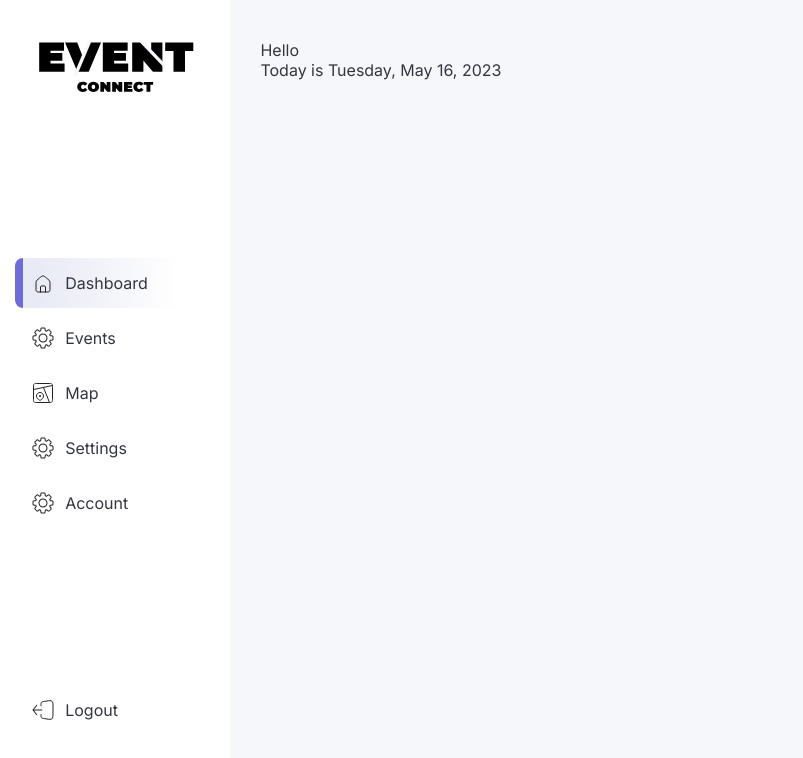
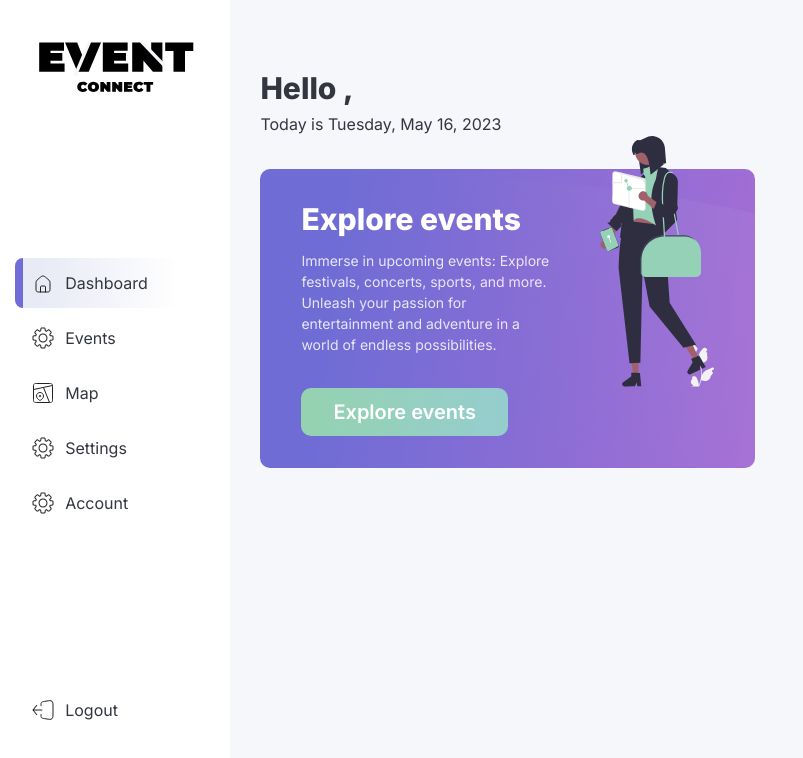
Before and after one commit to KarolinaAugustyniak/React-Events-App, a React (Vite) app in the folder react/: page /dashboard in a window 1280 px wide. Shown: the top 758 px of the page, without its empty margins (0-803 px from the left). Built offline with nearby package versions, Linux system fonts and the light colour scheme; no server answers; sample sign-in values are in the browser's storage.

Commit message:
Add EventsCta component

```diff
--- /dev/null
+++ b/react/src/components/EventsCta.jsx
@@ -0,0 +1,21 @@
+import React from "react";
+import Image from "../assets/img/undraw_travel_plans.svg";
+import { Link } from "react-router-dom";
+
+export default function EventsCta() {
+    return (
+        <div className="events-cta">
+            <div className="events-cta__content">
+                <h1 className=" title title--30">Explore events</h1>
+                <p className="events-cta__text">
+                    Immerse in upcoming events: Explore festivals, concerts, sports, and more. Unleash your passion for
+                    entertainment and adventure in a world of endless possibilities.
+                </p>
+                <Link to="/" className="btn btn--teal">
+                    Explore events
+                </Link>
+            </div>
+            <img className="events-cta__img" width="114" height="251" src={Image} alt="view all events" />
+        </div>
+    );
+}
--- a/react/src/index.scss
+++ b/react/src/index.scss
@@ -69,6 +69,15 @@ p {
 
 .title {
     font-weight: 800;
+
+    &--24 {
+        font-size: 24px;
+    }
+
+    &--30 {
+        font-size: 30px;
+        margin-bottom: 8px;
+    }
 
     &--40 {
         font-size: 40px;
@@ -387,6 +396,10 @@ p {
                 opacity: 1;
             }
         }
+
+        &__wrapper {
+            margin-top: 30px;
+        }
     }
 }
 
@@ -394,7 +407,7 @@ p {
     background-color: #fff;
     max-width: 550px;
     width: 50%;
-    padding: 70px 3vw;
+    padding: 70px 50px;
     border-radius: 10px;
 
     &__title {
@@ -451,6 +464,22 @@ p {
         margin-bottom: 10px;
         margin-left: auto;
         margin-right: auto;
+    }
+}
+
+@media(max-width:900px) {
+    .form {
+        width: 100%;
+    }
+}
+
+.login-img {
+    max-width: 50%;
+}
+
+@media(max-width:900px) {
+    .login-img {
+        display: none;
     }
 }
 
@@ -704,3 +733,45 @@ p {
     }
 
 }
+
+.favorite {
+    border: none;
+    background-color: transparent;
+    cursor: pointer;
+}
+
+.dashboard {
+    display: flex;
+    gap: 40px;
+    margin-top: 30px;
+    justify-content: space-between;
+
+    &__left {
+        max-width: 655px;
+        width: 50%;
+    }
+}
+
+.events-cta {
+    color: #fff;
+    background-image: url(../src/assets/img/events-cta-bg.png), $purpleGradient;
+    background-repeat: no-repeat;
+    background-size: cover;
+    padding: 32px 41px;
+    display: flex;
+    gap: 40px;
+    border-radius: 10px;
+    margin-top: 35px;
+
+    &__text {
+        margin-top: 13px;
+        font-size: 14px;
+        line-height: 21px;
+        color: rgba(255, 255, 255, 0.83);
+        margin-bottom: 33px;
+    }
+
+    &__img {
+        margin-top: -65px;
+    }
+}
--- a/react/src/views/Dashboard.jsx
+++ b/react/src/views/Dashboard.jsx
@@ -2,6 +2,7 @@ import React from "react";
 import { useStateContext } from "../contexts/ContextProvider.jsx";
 import Layout from "../components/Layout";
 import { Navigate } from "react-router-dom";
+import EventsCta from "../components/EventsCta.jsx";
 
 export default function Dashboard() {
     const { user, token, setUser, setToken } = useStateContext();
@@ -15,14 +16,19 @@ export default function Dashboard() {
         weekday: "long",
         year: "numeric",
         month: "long",
-        day: "numeric",
+        day: "numeric"
     };
     const formattedDate = date.toLocaleDateString("en-US", options);
     return (
-        <Layout className="dashboard">
-            <div className="dashboard__left">
-                <p>Hello {user.name}</p>
-                <p>Today is {formattedDate}</p>
+        <Layout>
+            <div className="dashboard">
+                <div className="dashboard__left">
+                    <div className="dashboard__hello">
+                        <p className="title title--30">Hello {user.name},</p>
+                        <p>Today is {formattedDate}</p>
+                    </div>
+                    <EventsCta />
+                </div>
             </div>
         </Layout>
     );
```
Also changed, not shown: react/src/components/UpcomingEvents.jsx (added, +9 -0 lines), react/src/assets/img/events-cta-bg.png (added), react/src/assets/img/undraw_travel_plans.svg (added).
